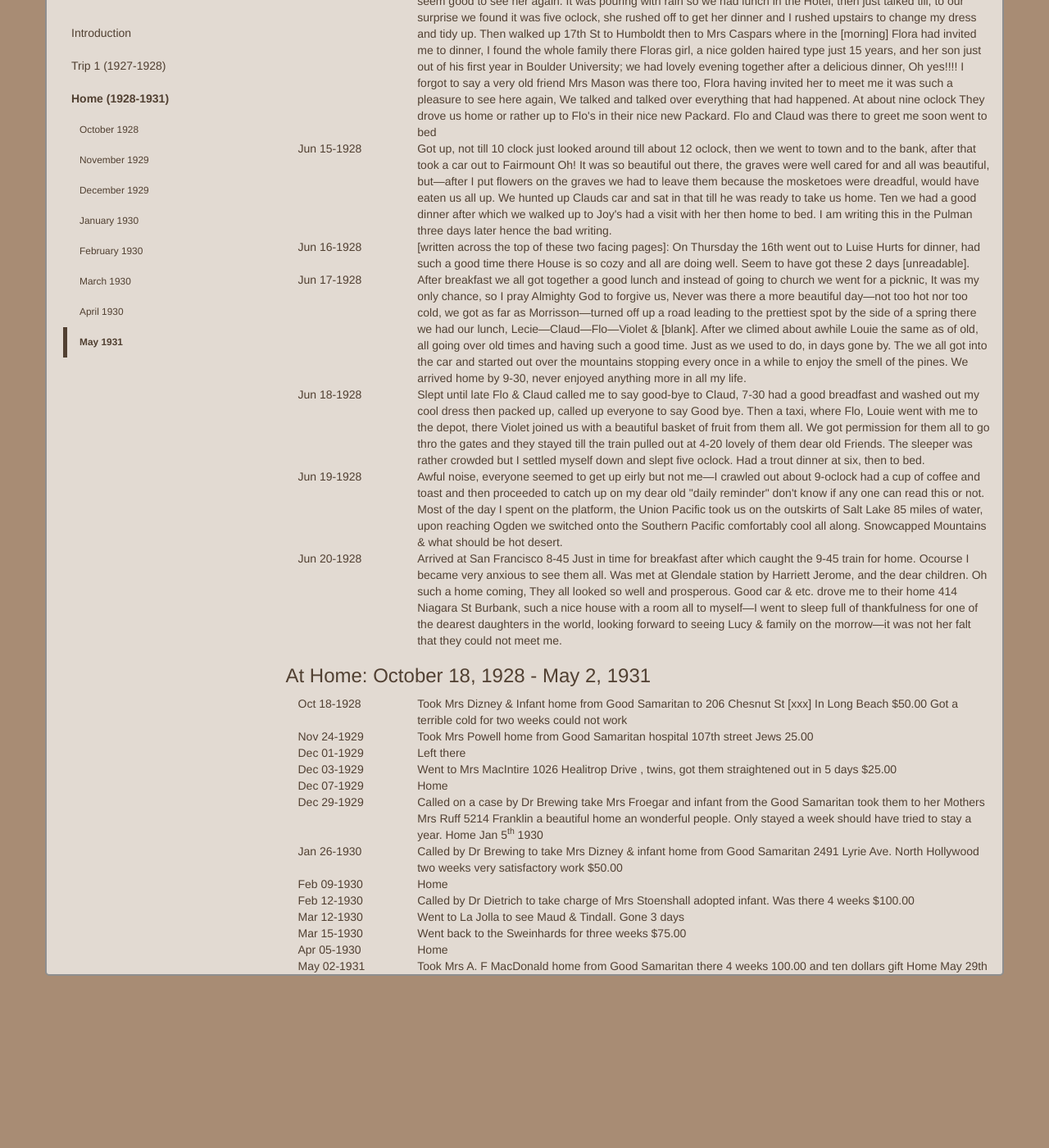
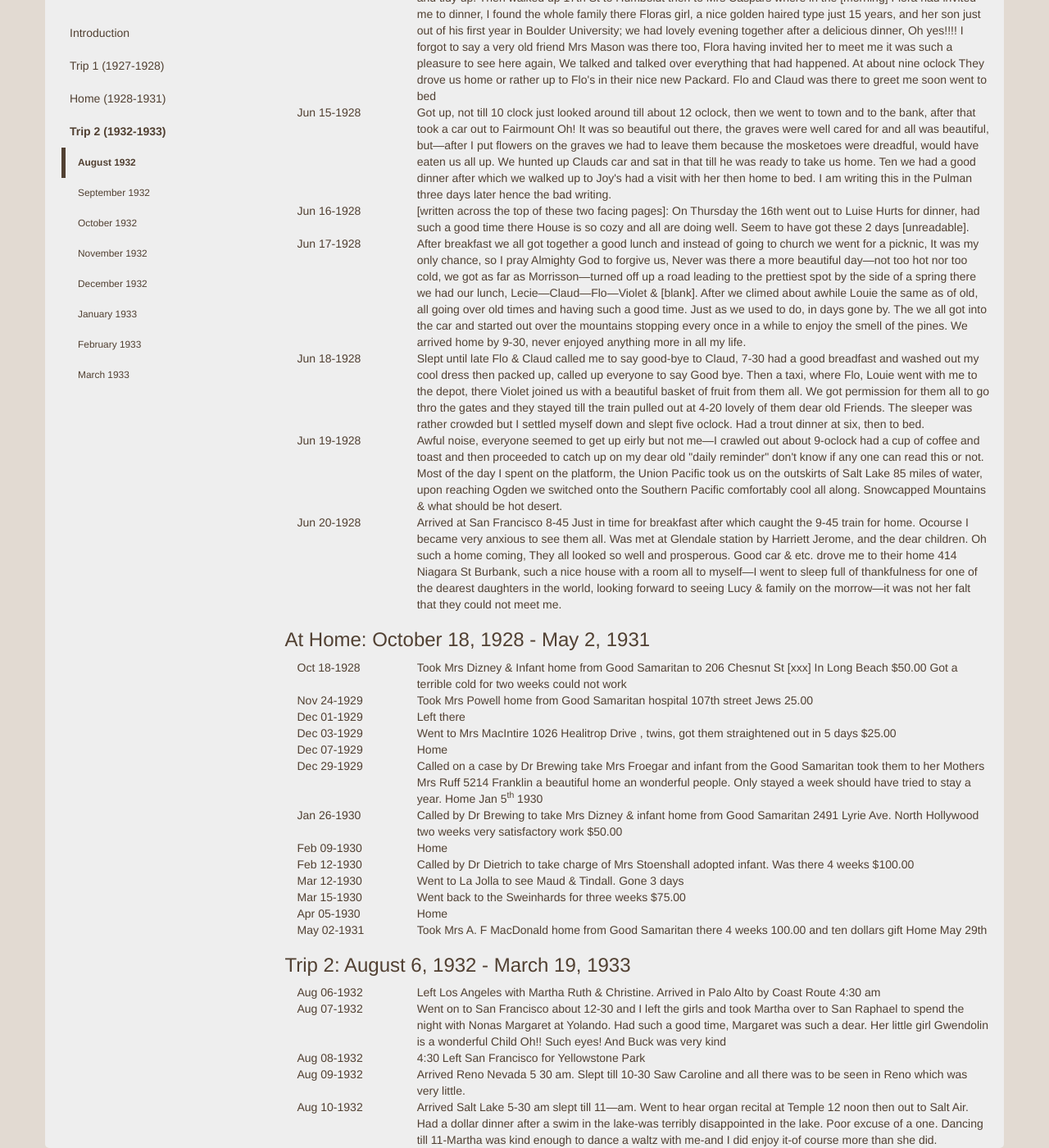
Before and after one commit to veccsolutions/veccsolutions.github.io, a Jekyll site: the page built from diaries/nanas/index.html, in a window 1280 px wide and 1400 px high, scrolled down 17127 px. Shown: the whole window at 82% size. Built offline with Jekyll 4.4.1, drawn with Linux system fonts in a browser that asks for light colours; nearby versions of some CDN libraries; before the commit the page ends 18317 px from its top, so only the background shows below that.

Commit message:
Started on trip2

```diff
--- a/css/site.css
+++ b/css/site.css
@@ -1,23 +1,23 @@
 body {
   /*background-color: #aaa;*/
-  background-color: #a88c74;
+  background-color:#e2dad2;/* #a88c74;*/
 }
 .container {
-  border-left: 2px solid #8e8e8e;
-  border-right: 2px solid #8e8e8e;
+  /*border-left: 2px solid #8e8e8e;
+  border-right: 2px solid #8e8e8e;*/
   /*background-color: #f7f7f7;*/
-  background-color: #e2dad2;
+  background-color: rgb(238, 238, 238); /*#e2dad2;*/
 }
 .rounded {
 /*  border: 2px solid #999;*/
-  border: 2px solid #8e8e8e;
+  /*border: 2px solid #8e8e8e;*/
   border-radius: 5px;
 }
 .rounded-bottom {
   border-top: none;
-  border-left: 2px solid #8e8e8e;
+  /*border-left: 2px solid #8e8e8e;
   border-right: 2px solid #8e8e8e;
-  border-bottom: 2px solid #8e8e8e;
+  border-bottom: 2px solid #8e8e8e;*/
   border-bottom-left-radius: 5px;
   border-bottom-right-radius: 5px;
 }
--- a/diaries/nanas/index.html
+++ b/diaries/nanas/index.html
@@ -41,5 +41,6 @@ title: {{ site.name }}
         </section>
         {% include_relative trip1.html %}
         {% include_relative home.html %}
+        {% include_relative trip2.html %}
     </div>
 </div>
--- a/diaries/nanas/menu.html
+++ b/diaries/nanas/menu.html
@@ -69,4 +69,33 @@
             </li>
         </ul>
     </li>
+    <li>
+        <a href="#trip2">Trip 2 (1932-1933)</a>
+        <ul class="nav">
+            <li>
+                <a href="#trip2-august1932">August 1932</a>
+            </li>
+            <li>
+                <a href="#trip2-september1932">September 1932</a>
+            </li>
+            <li>
+                <a href="#trip2-october1932">October 1932</a>
+            </li>
+            <li>
+                <a href="#trip2-november1932">November 1932</a>
+            </li>
+            <li>
+                <a href="#trip2-december1932">December 1932</a>
+            </li>
+            <li>
+                <a href="#trip2-january1933">January 1933</a>
+            </li>
+            <li>
+                <a href="#trip2-february1933">February 1933</a>
+            </li>
+            <li>
+                <a href="#trip2-march1933">March 1933</a>
+            </li>
+        </ul>
+    </li>
 </ul>
--- a/diaries/nanas/trip1.html
+++ b/diaries/nanas/trip1.html
@@ -36,7 +36,7 @@
 <section id="{{day.name}}">
 {% for entry in day.items %}
     <div class="row">
-        <div class="col-xs-12 col-md-2">{{entry.date | date: "%b %d-%Y"}}{% if entry.dateSuffix %} {{entry.dateSuffix}}{% endif %}</div>
+        <div class="col-xs-12 col-md-2" title="{{entry.originalDate}}">{{entry.date | date: "%b %d-%Y"}}{% if entry.dateSuffix %} {{entry.dateSuffix}}{% endif %}</div>
         <div class="col-xs-12 col-md-10">
             {{entry.output}}
         </div>
--- /dev/null
+++ b/diaries/nanas/trip2.html
@@ -0,0 +1,21 @@
+<section id="trip1">
+    <div class="row">
+        <h3>Trip 2: August 6, 1932 - March 19, 1933</h3>
+    </div>
+</section>
+<section id="trip2">
+</section>
+{% assign nanaDiary = site.diaries | where_exp:"item","item.diary == 'nana'" | where_exp:"item","item.section contains 'trip2'" | group_by:"section" %}
+
+{% for day in nanaDiary %}
+<section id="{{day.name}}">
+{% for entry in day.items %}
+    <div class="row">
+        <div class="col-xs-12 col-md-2" title="{{entry.originalDate}}">{{entry.date | date: "%b %d-%Y"}}{% if entry.dateSuffix %} {{entry.dateSuffix}}{% endif %}</div>
+        <div class="col-xs-12 col-md-10">
+            {{entry.output}}
+        </div>
+    </div>
+{% endfor %}
+</section>
+{% endfor %}
```
Also changed, not shown: _diaries/nana/trip2/1932/08/1932-08-06.html (added, +13 -0 lines), _diaries/nana/trip2/1932/08/1932-08-07.html (added, +13 -0 lines), _diaries/nana/trip2/1932/08/1932-08-08.html (added, +13 -0 lines), _diaries/nana/trip2/1932/08/1932-08-09.html (added, +13 -0 lines), _diaries/nana/trip2/1932/08/1932-08-10.html (added, +13 -0 lines).
